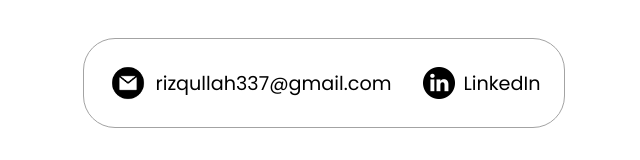
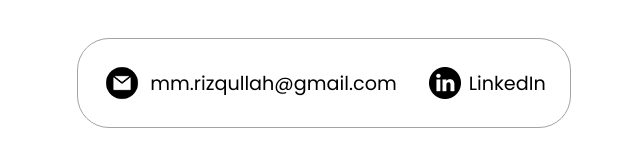
Before and after one commit to RemusG0D/UAS-SMT1-Portofolio, a plain HTML site: page index.html in a window 1280 px wide. Shown: the part 4456-4616 px from the top of the page, without its empty margins (316-956 px from the left). Drawn offline with Linux system fonts and the light colour scheme.

Commit message:
Update index.html

```diff
--- a/index.html
+++ b/index.html
@@ -416,7 +416,7 @@
             class="icon contact-icon email-icon"
           />
           <p>
-            <a href="mailto:rizqullah337@gmail.com">rizqullah337@gmail.com</a>
+            <a href="mailto:rizqullah337@gmail.com">mm.rizqullah@gmail.com</a>
           </p>
         </div>
         <div class="contact-info-container">
```
